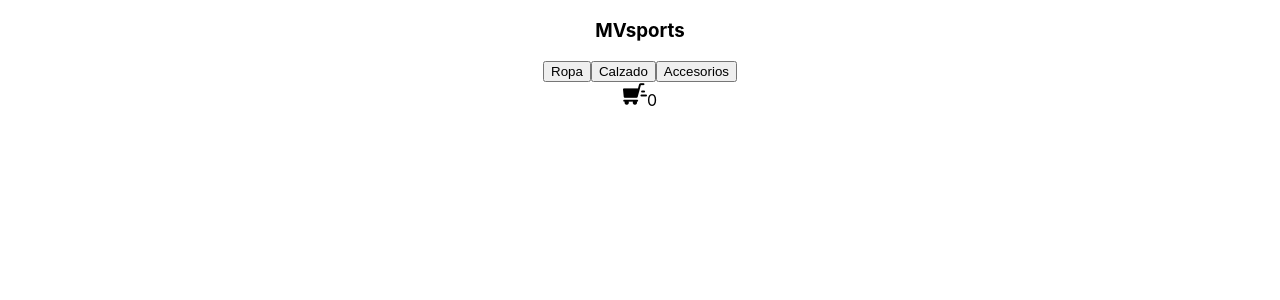
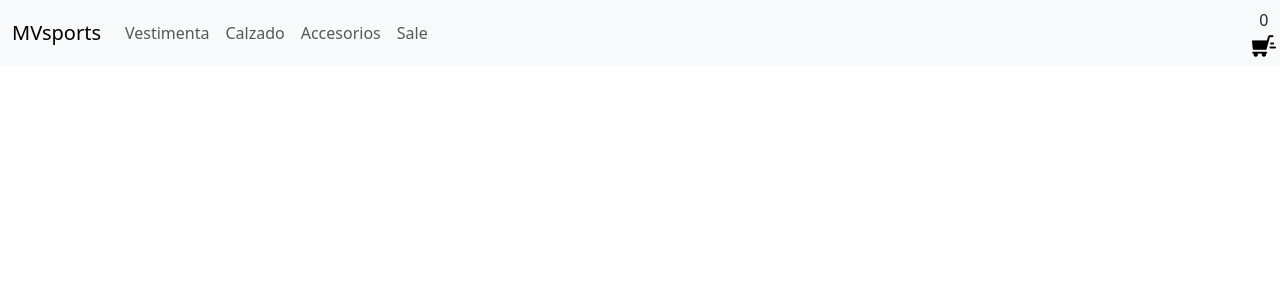
Before and after one commit to MathiasVidarte/mvsports--proyecto-react-js, a React (Create React App) app: page / in a window 1280 px wide. Shown: the top 300 px of the page. Built offline with nearby package versions, Linux system fonts and the light colour scheme.

Commit message:
Agregue navbar boostrap

```diff
--- a/src/components/navbar/CartWidget/CartWidget.js
+++ b/src/components/navbar/CartWidget/CartWidget.js
@@ -3,8 +3,9 @@
 const CartWidget = () => {
     return (
         <div>
+            0
         <img src={cart} alt="cart-widget" />
-        0
+
         </div>
     )
 }
--- a/src/components/navbar/NavBar.js
+++ b/src/components/navbar/NavBar.js
@@ -1,16 +1,28 @@
 import CartWidget from "./CartWidget/CartWidget"
+import 'bootstrap/dist/css/bootstrap.min.css';
+
 
 const NavBar = () => {
     return (
-        <nav>
-            <h3>MVsports</h3>
-            <div>
-                <button>Ropa</button>
-                <button>Calzado</button>
-                <button>Accesorios</button>
+    <nav class="navbar navbar-expand-lg bg-body-tertiary">
+        <div class="container-fluid">
+          <a class="navbar-brand" href="#">MVsports</a>
+          <button class="navbar-toggler" type="button" data-bs-toggle="collapse" data-bs-target="#navbarNavAltMarkup" aria-controls="navbarNavAltMarkup" aria-expanded="false" aria-label="Toggle navigation">
+            <span class="navbar-toggler-icon"></span>
+          </button>
+          <div class="collapse navbar-collapse" id="navbarNavAltMarkup">
+            <div class="navbar-nav">
+              <a class="nav-link" href="#">Vestimenta</a>
+              <a class="nav-link" href="#">Calzado</a>
+              <a class="nav-link" href="#">Accesorios</a>
+              <a class="nav-link" href="#">Sale</a>
             </div>
-            <CartWidget/>
-        </nav>
+          </div>
+        </div>
+
+
+        <CartWidget/>
+     </nav>
     )
 }
 
```
